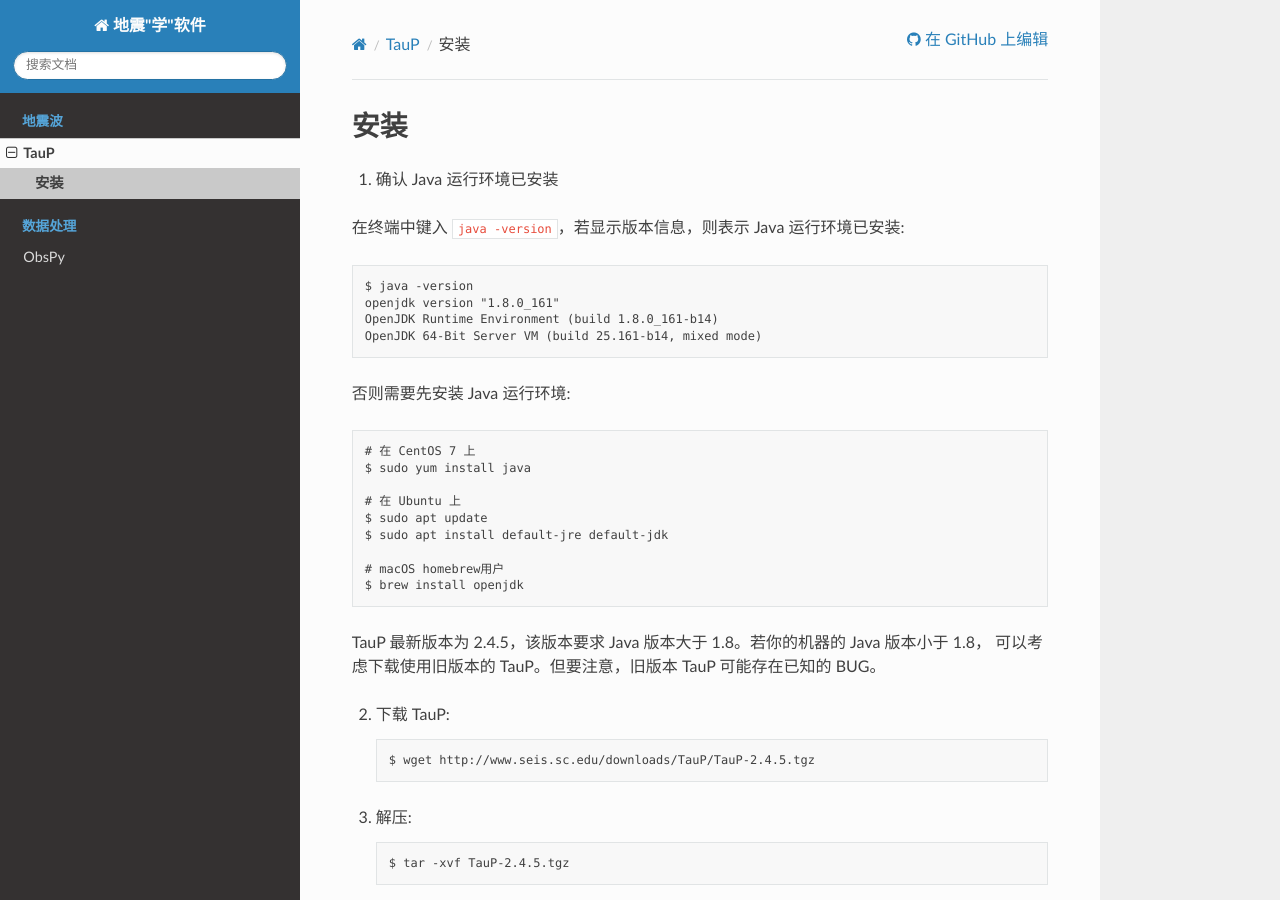
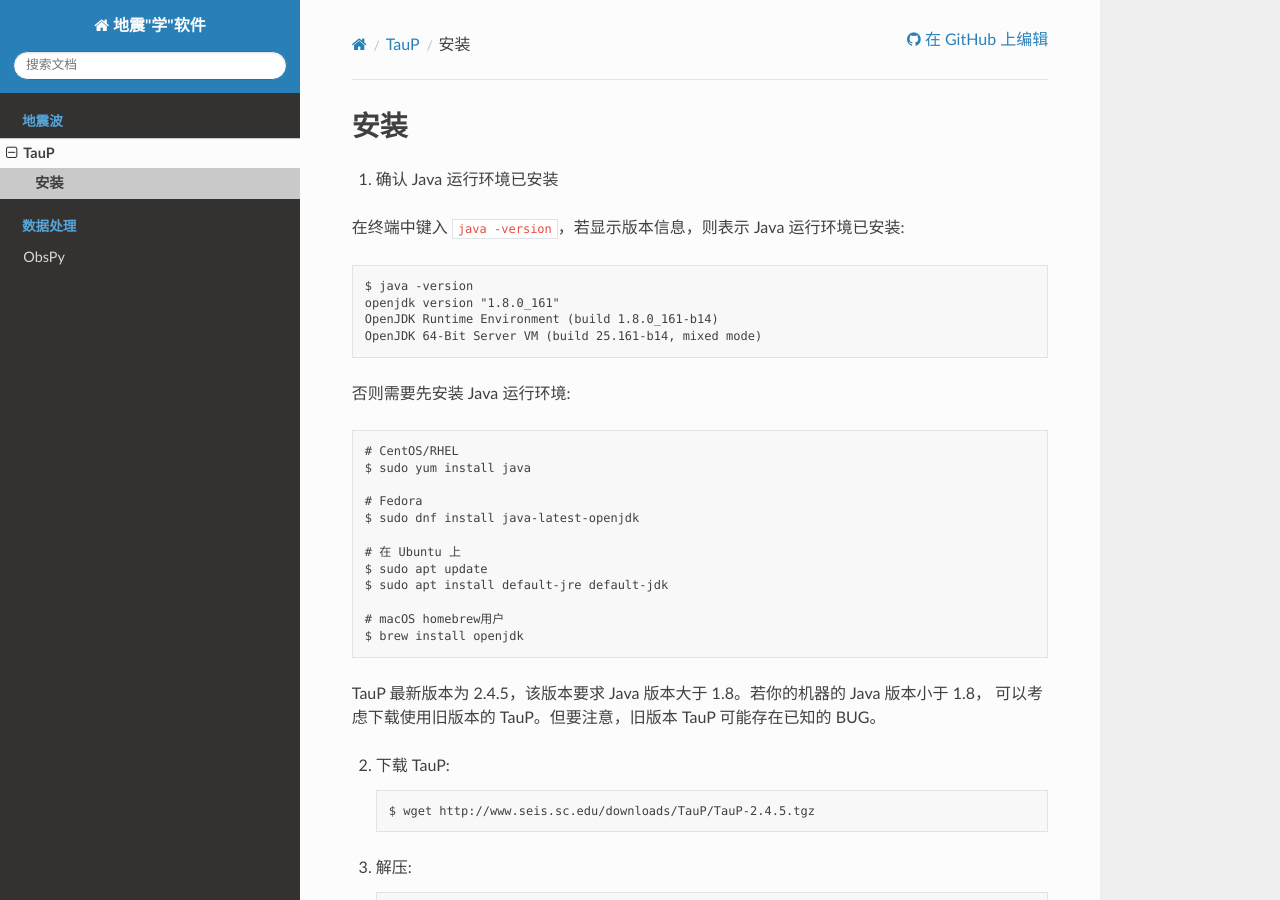
Before and after one commit to seismo-learn/software, a Sphinx documentation site: the page built from source/taup/install.rst, in a window 1280 px wide and 900 px high. Built offline with Sphinx 7.4.7 and the Read the Docs theme 2.0.0, drawn with Linux system fonts in a browser that asks for light colours; pages that are not in the unit, such as notebooks, are missing from menus.

Commit message:
Update source/taup/install.rst
Co-authored-by: Dongdong Tian <seisman.info@gmail.com>

```diff
--- a/source/taup/install.rst
+++ b/source/taup/install.rst
@@ -12,8 +12,11 @@
 
 否则需要先安装 Java 运行环境::
 
-    # 在 CentOS 7 上
+    # CentOS/RHEL
     $ sudo yum install java
+
+    # Fedora
+    $ sudo dnf install java-latest-openjdk
 
     # 在 Ubuntu 上
     $ sudo apt update
```
